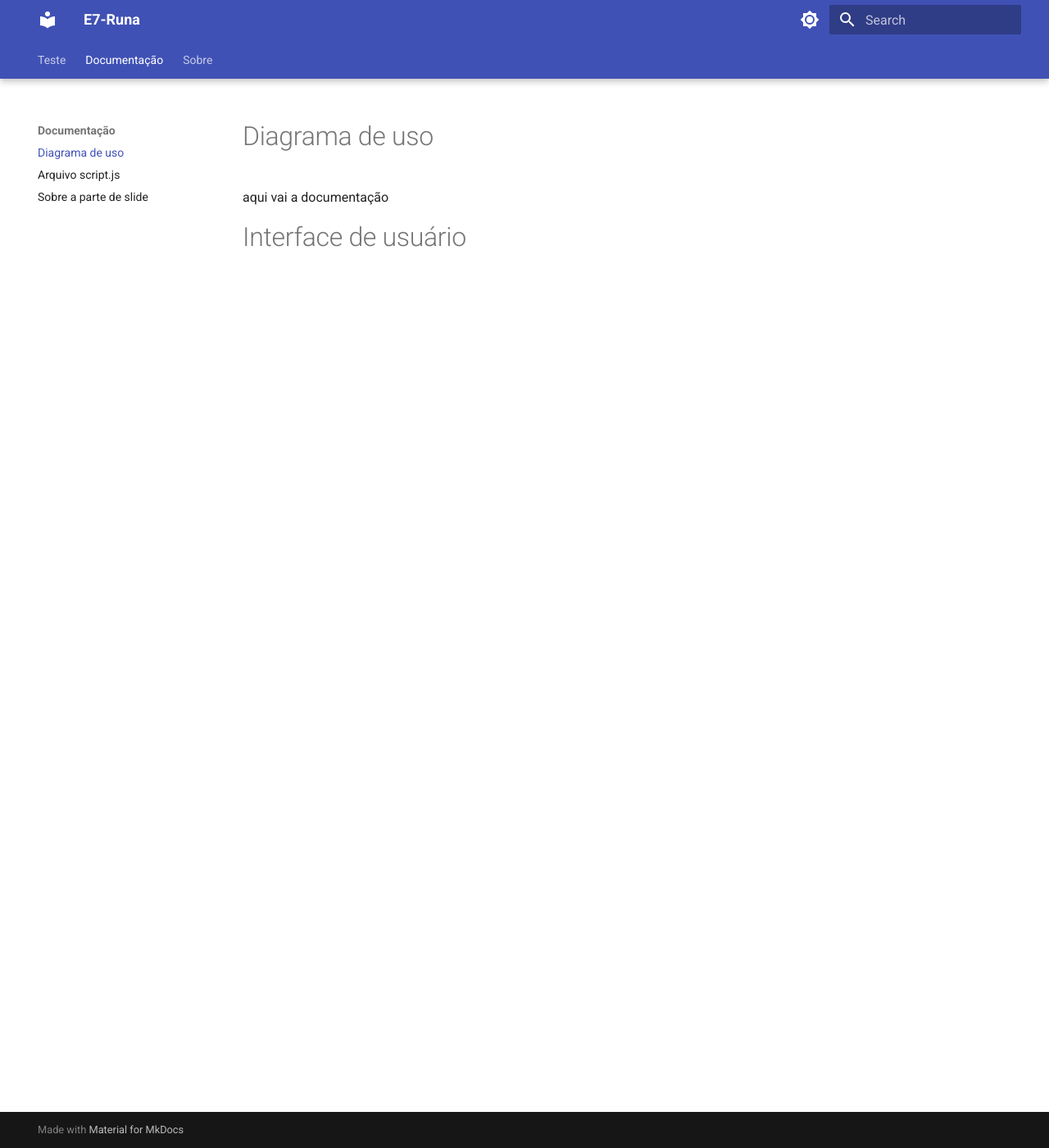
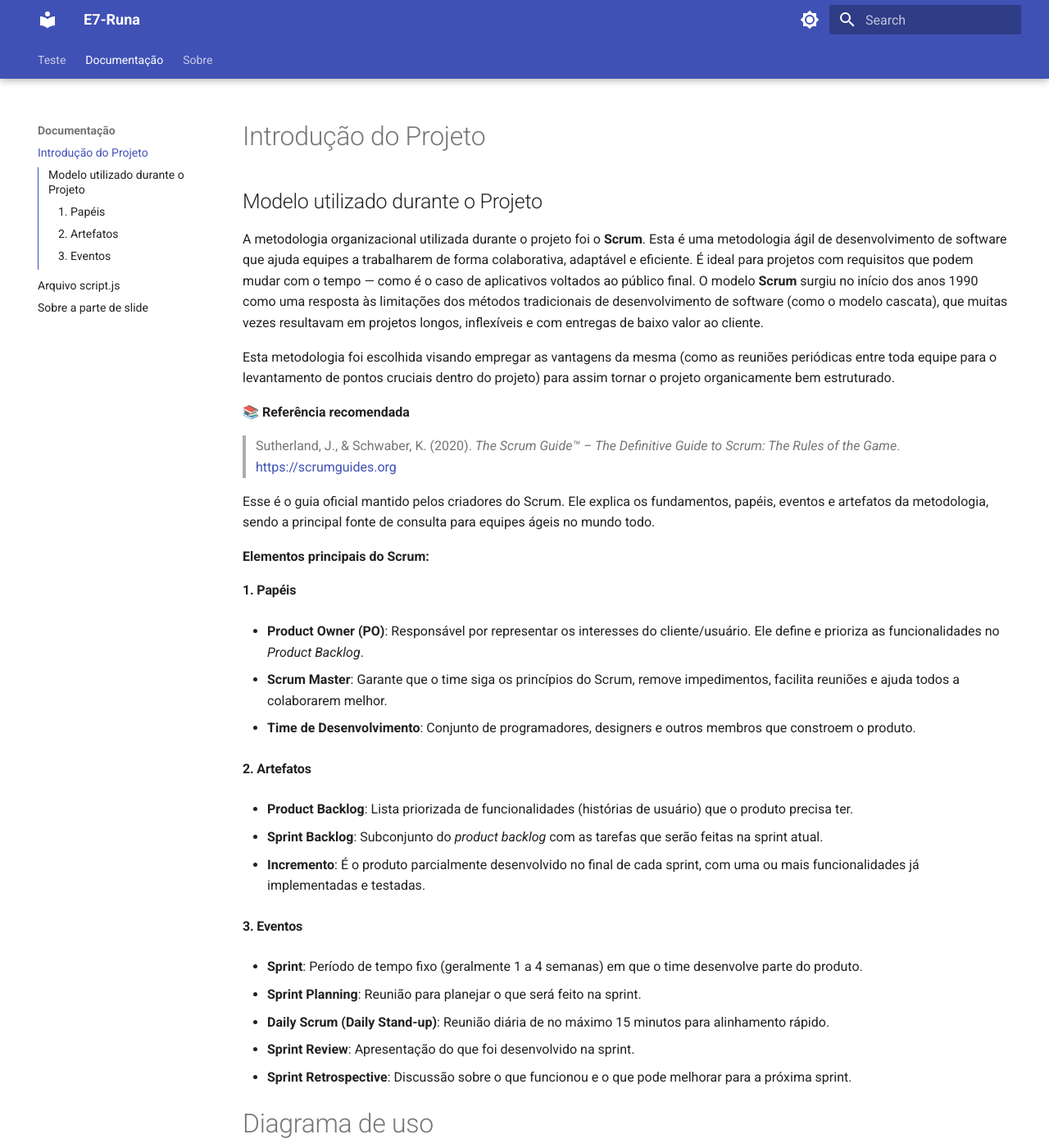
Before and after one commit to Radsfer/DocsE7Runa, an MkDocs documentation site: the page built from docs/documentação/Documentação.md, in a window 1280 px wide and 1400 px high. Shown: the whole window at 82% size. Built offline with MkDocs 1.6.1 and Material for MkDocs 9.7.7, drawn with Linux system fonts in a browser that asks for light colours.

Commit message:
Update Documentação.md

```diff
--- a/docs/documentação/Documentação.md
+++ b/docs/documentação/Documentação.md
@@ -1,3 +1,48 @@
+# Introdução do Projeto
+## Modelo utilizado durante o Projeto
+
+A metodologia organizacional utilizada durante o projeto foi o **Scrum**. Esta é uma metodologia ágil de desenvolvimento de software que ajuda equipes a trabalharem de forma colaborativa, adaptável e eficiente. É ideal para projetos com requisitos que podem mudar com o tempo — como é o caso de aplicativos voltados ao público final. O modelo **Scrum** surgiu no início dos anos 1990 como uma resposta às limitações dos métodos tradicionais de desenvolvimento de software (como o modelo cascata), que muitas vezes resultavam em projetos longos, inflexíveis e com entregas de baixo valor ao cliente.
+
+Esta metodologia foi escolhida visando empregar as vantagens da mesma (como as reuniões periódicas entre toda equipe para o levantamento de pontos cruciais dentro do projeto) para assim tornar o projeto organicamente bem estruturado.
+
+📚 **Referência recomendada**
+
+> Sutherland, J., & Schwaber, K. (2020). _The Scrum Guide™ – The Definitive Guide to Scrum: The Rules of the Game_. [https://scrumguides.org](https://scrumguides.org/)
+
+Esse é o guia oficial mantido pelos criadores do Scrum. Ele explica os fundamentos, papéis, eventos e artefatos da metodologia, sendo a principal fonte de consulta para equipes ágeis no mundo todo.
+
+**Elementos principais do Scrum:**
+
+#### 1. **Papéis**
+
+- **Product Owner (PO)**: Responsável por representar os interesses do cliente/usuário. Ele define e prioriza as funcionalidades no _Product Backlog_.
+
+- **Scrum Master**: Garante que o time siga os princípios do Scrum, remove impedimentos, facilita reuniões e ajuda todos a colaborarem melhor.
+
+- **Time de Desenvolvimento**: Conjunto de programadores, designers e outros membros que constroem o produto.
+
+
+#### 2. **Artefatos**
+
+- **Product Backlog**: Lista priorizada de funcionalidades (histórias de usuário) que o produto precisa ter.
+
+- **Sprint Backlog**: Subconjunto do _product backlog_ com as tarefas que serão feitas na sprint atual.
+
+- **Incremento**: É o produto parcialmente desenvolvido no final de cada sprint, com uma ou mais funcionalidades já implementadas e testadas.
+
+
+#### 3. **Eventos**
+
+- **Sprint**: Período de tempo fixo (geralmente 1 a 4 semanas) em que o time desenvolve parte do produto.
+
+- **Sprint Planning**: Reunião para planejar o que será feito na sprint.
+
+- **Daily Scrum (Daily Stand-up)**: Reunião diária de no máximo 15 minutos para alinhamento rápido.
+
+- **Sprint Review**: Apresentação do que foi desenvolvido na sprint.
+
+- **Sprint Retrospective**: Discussão sobre o que funcionou e o que pode melhorar para a próxima sprint.
+
 # Diagrama de uso
 
 aqui vai a documentação
```
